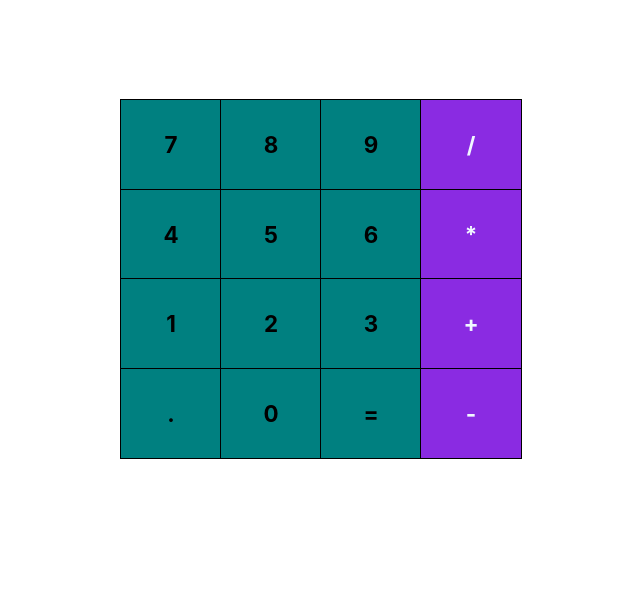
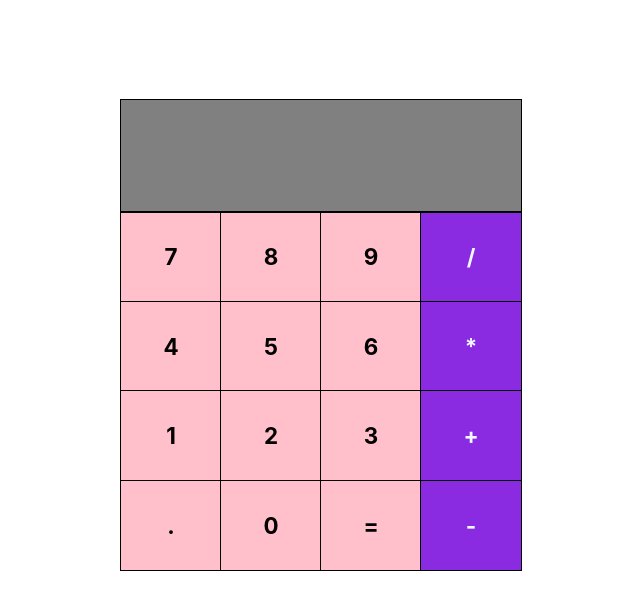
Before and after one commit to rachelofyork/react-calculator, a React (Create React App) app: page / in a window 1280 px wide. Shown: the top 610 px of the page, without its empty margins (319-959 px from the left). Built offline with nearby package versions, Linux system fonts and the light colour scheme.

Commit message:
Added Input component

```diff
--- a/src/App.js
+++ b/src/App.js
@@ -1,12 +1,20 @@
 
-import React from "react";
+import React, { Component } from "react";
 import "./App.css";
-import Button from "./components/Button";
+import { Button } from "./components/Button";
+import { Input } from "./components/Input";
+import { useState } from "react";
 
-function App() {
+class App extends Component {
+  constructor (props){
+    super(props);
+    this.state ={input: ""}
+  }
+  render(){
   return (
     <div className="App">
      <div className="container">
+       <Input input={this.state.input}></Input>
       <div className="row">
         <Button>7</Button>
         <Button>8</Button>
@@ -35,5 +43,6 @@
     </div>
   );
 }
+}
 
 export default App;
--- a/src/components/Button.css
+++ b/src/components/Button.css
@@ -5,7 +5,7 @@
   height: 4em;
   font-size: 1.4em;
   font-weight: bold;
-  background-color: teal;
+  background-color: pink;
   color: black;
   flex: 1;
   outline: 1px solid black;
--- a/src/components/Button.js
+++ b/src/components/Button.js
@@ -2,19 +2,17 @@
 import "./Button.css";
 
 
-const isOperator = val => {
+ const isOperator = val => {
     return !isNaN(val) || val === "." || val ==="=";
 }
 //above means if value is a number, ., or =, it will return true
 // !isNaN is double negative meaning 'is a number'
 
 
-const Button = props => (
+export const Button = props => (
 <div className={`button-container ${isOperator(props.children) ? null : "operator"}`}>
     {props.children}
 </div>
 )
 //code inside ${} above means: if isOperator is true (i.e. it's a number, . or =), it'll do nothing, but(:)if it's
 //true it will add operator class
-
-export default Button;
--- a/src/components/Input.css
+++ b/src/components/Input.css
@@ -0,0 +1,12 @@
+.input {
+  display: flex;
+  height: 4em;
+  justify-content: flex-end;
+  align-items: center;
+  font-weight: bold;
+  font-size: 1.4em;
+  background-color: gray;
+  color: black;
+  outline: 1px solid black;
+  padding: 0.5em;
+}
--- a/src/components/Input.js
+++ b/src/components/Input.js
@@ -0,0 +1,4 @@
+import React from "react";
+import "./Input.css";
+
+export const Input = (props) => (<div className="input">{props.input}</div>);
```
